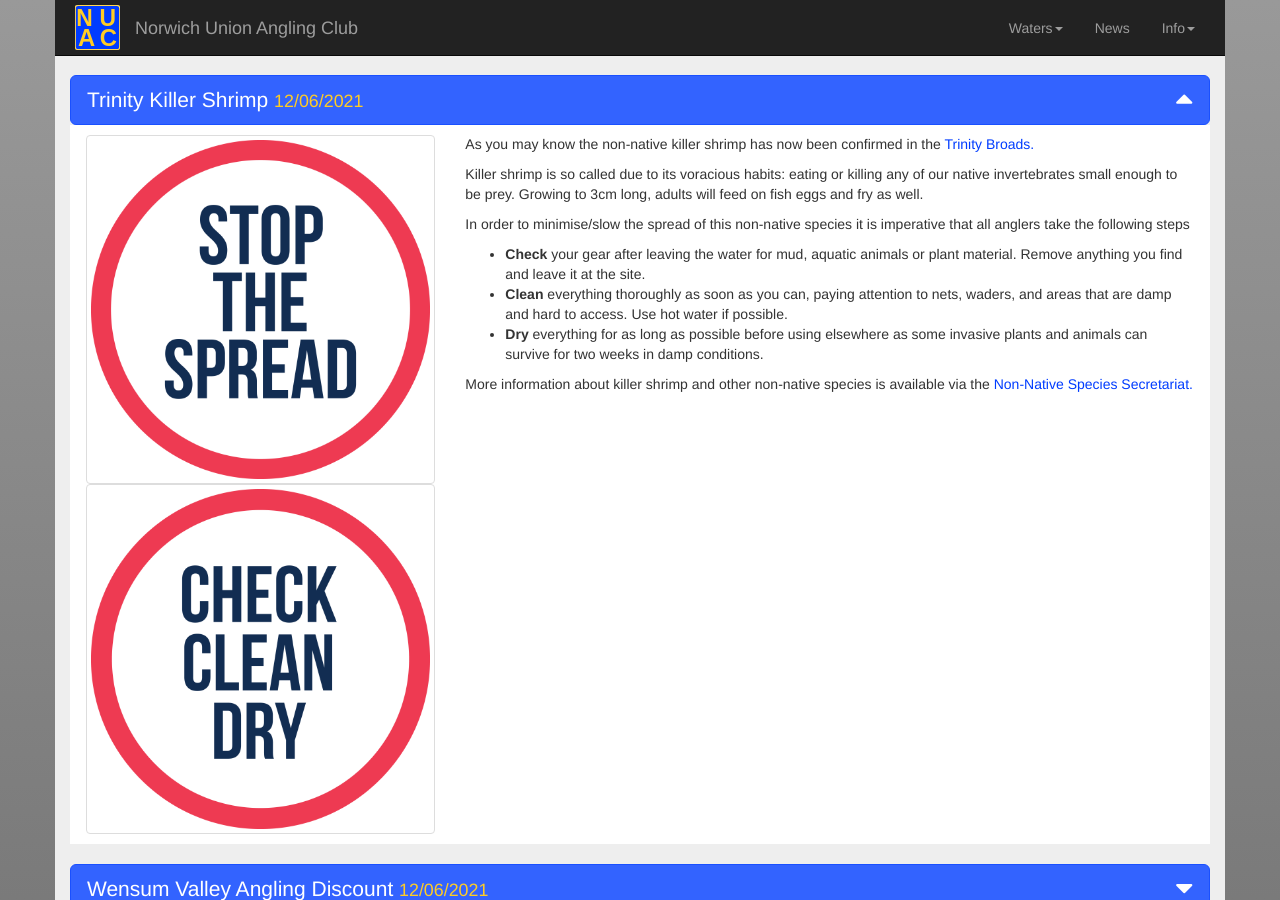
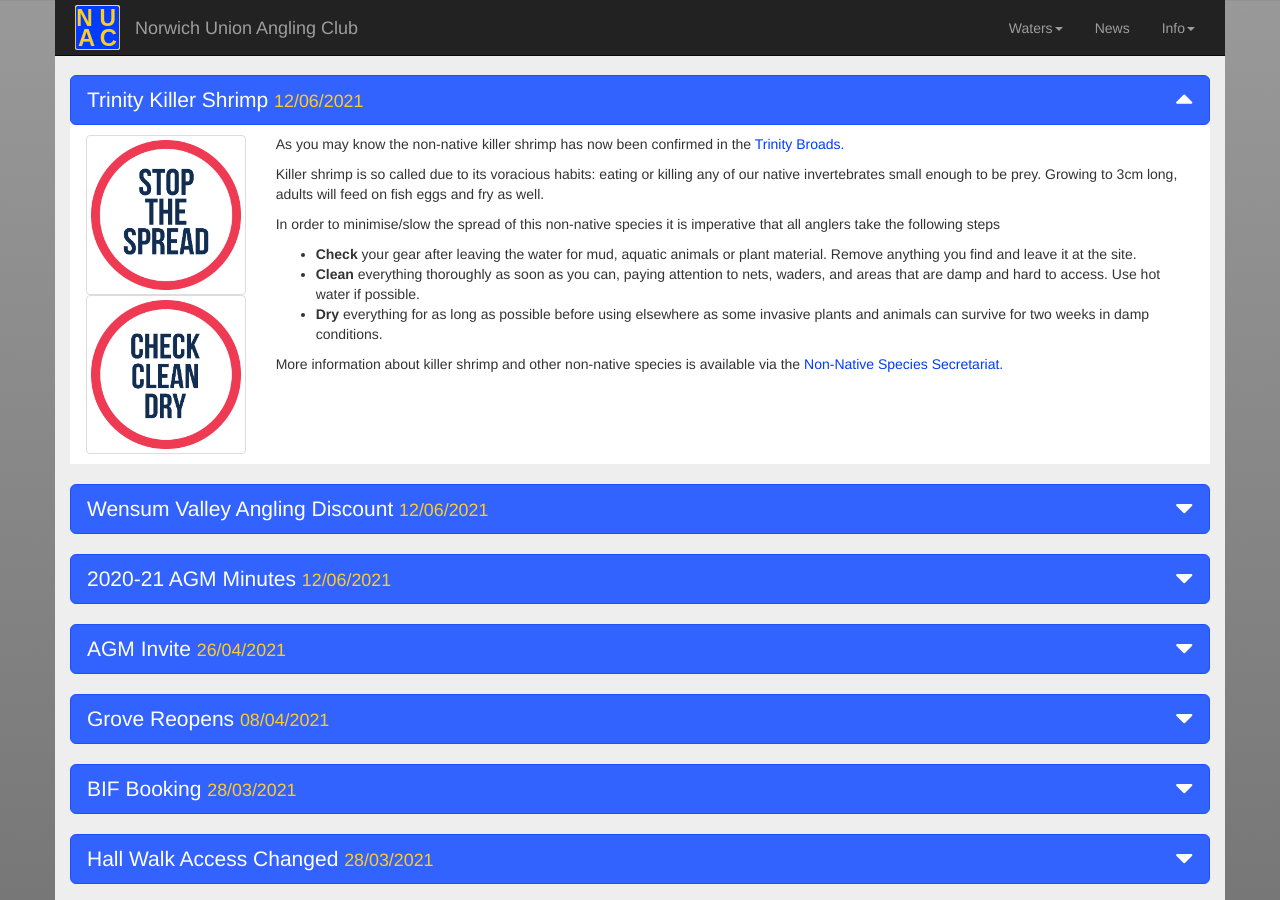
Before and after one commit to nuac-admin/nuac-release-four, a Jekyll site: the page built from news/news.html, in a window 1280 px wide and 900 px high. Built offline with Jekyll 4.4.1, drawn with Linux system fonts in a browser that asks for light colours; nearby versions of some CDN libraries.

Commit message:
resize nnss imgs

```diff
--- a/news/news.html
+++ b/news/news.html
@@ -18,13 +18,13 @@ keywords: NUAC, Norwich Union Angling Club, fishing club, news, 2017, 2018, 2019
       <div id="news-current" class="collapse in">
         <div class="NI-format">
           <div class="row">
-            <div class="col-xs-12 col-sm-4">
+            <div class="col-xs-12 col-sm-4 col-md-2">
               <img class="img-thumbnail" src="{{ base }}{{ site.data.site.image-folder }}nns-sts-circle.png"
                 style="width:100%">
                 <img class="img-thumbnail" src="{{ base }}{{ site.data.site.image-folder }}nns-ccd-circle.png"
                 style="width:100%">
             </div> <!-- END OF col  -->
-            <div class="col-xs-12 col-sm-8">
+            <div class="col-xs-12 col-sm-8 col-md-10">
 
               <p>As you may know the non-native killer shrimp has now been confirmed in the <a
                   href="https://www.norfolkwildlifetrust.org.uk/news-and-articles/news/all-news/2020-12-09-killer-shrimp-discovered-in-tr">Trinity
```
